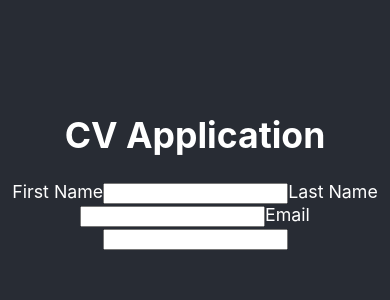
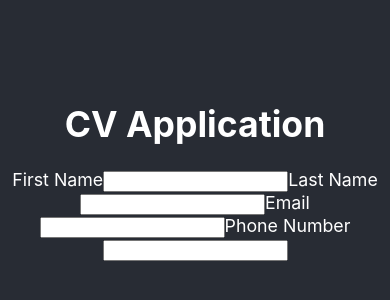
Before and after one commit to tbruner/cv-application, a JavaScript app: page / in a window 390 px wide. Shown: the part 252-552 px from the top of the page. Built offline with nearby package versions, Linux system fonts and the light colour scheme; the HTML template or start-up script is replaced by a standard one.

Commit message:
Add phone number to general info form

```diff
--- a/src/GenInfoSection.js
+++ b/src/GenInfoSection.js
@@ -10,6 +10,9 @@ function GeneralInfoSection() {
 
         <label for='email'>Email</label>
         <input type='email' id='email' required />
+
+        <label for='phone'>Phone Number</label>
+        <input type='tel' id='phone' required />
       </form>
     </>
   );
```
